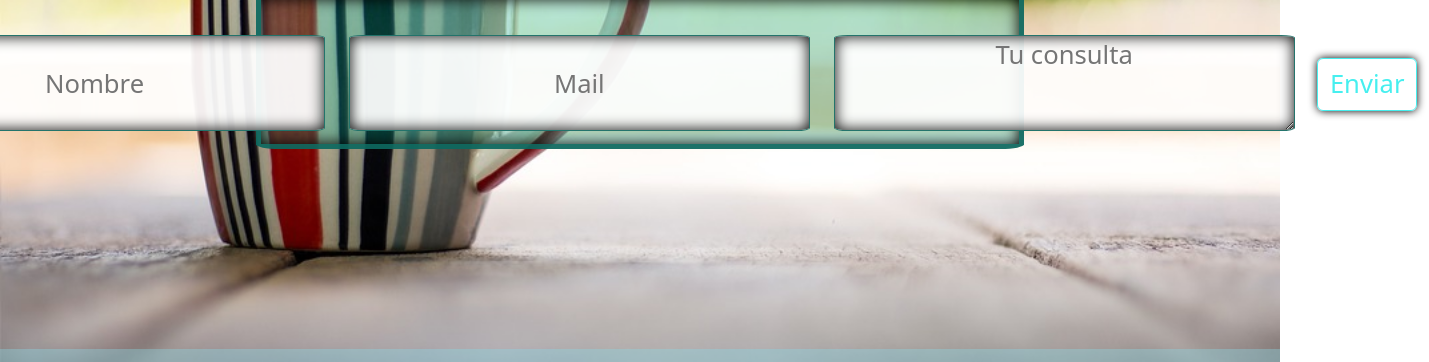
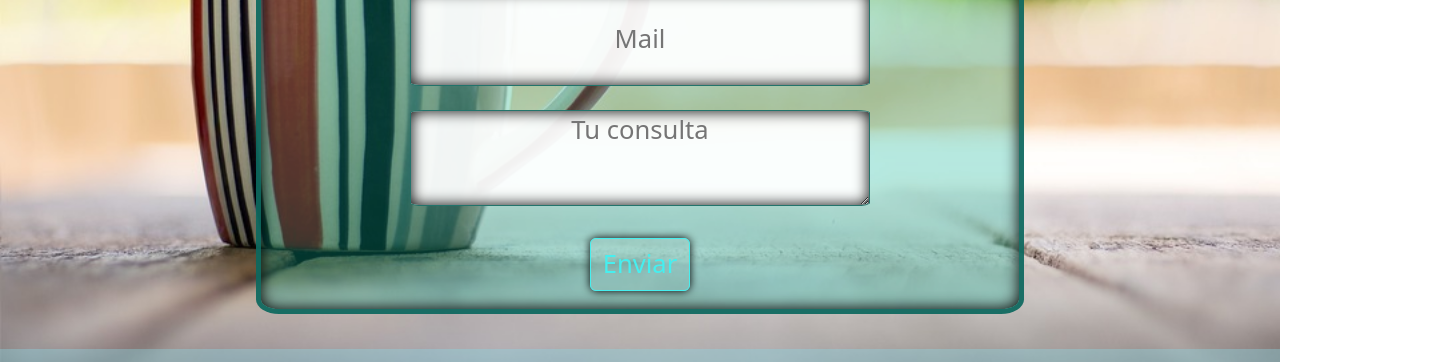
Before and after one commit to LeandroZemborain/PreEntrega3-Zemborain, a website: page pages/contacto.html in a window 1280 px wide. Shown: the part 387-749 px from the top of the page, 1429 px wide, since content can reach past the window. Drawn offline with nearby package versions, Linux system fonts and the light colour scheme.

Commit message:
correcciones

```diff
--- a/scss/_contacto.scss
+++ b/scss/_contacto.scss
@@ -10,7 +10,9 @@
   }
 
   .formulario {
-    @include flex_center;
+    display: flex;
+    flex-direction: column;
+    justify-content: center;
     align-items: center;
     gap: 0.9rem;
     padding: 0.5rem;
```
Also changed, not shown: css/estilos.css.
